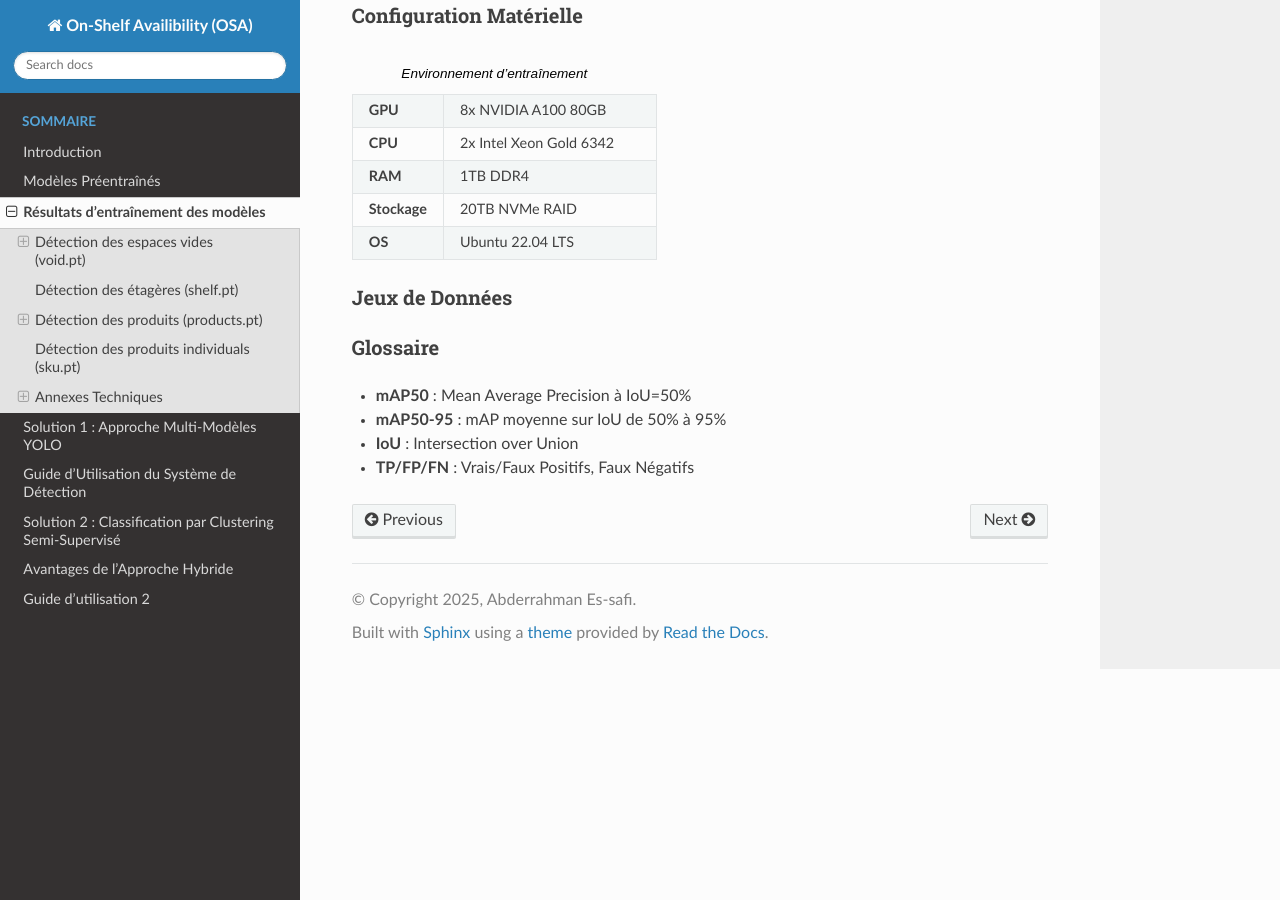
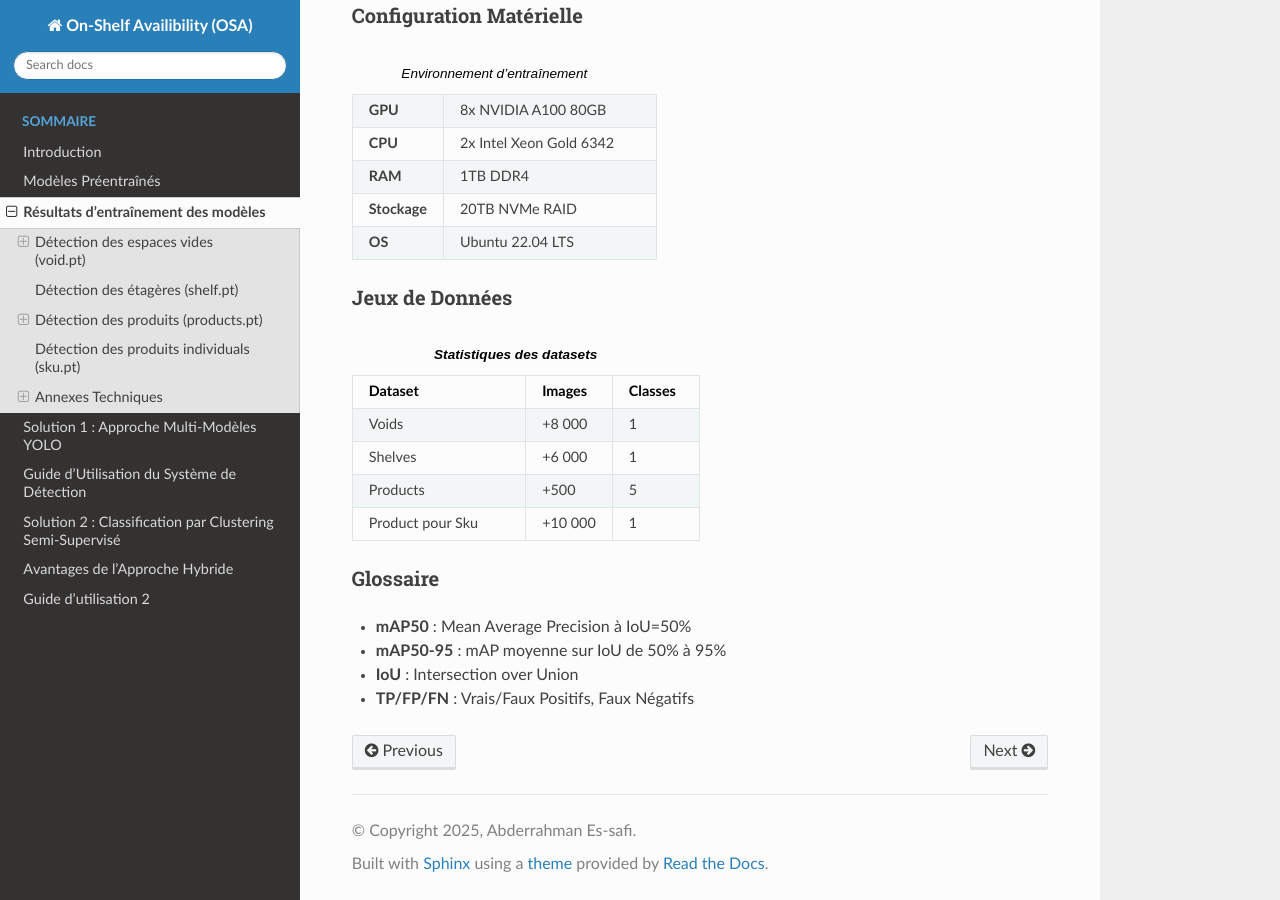
Before and after one commit to abder111/CV_project_osa, a Sphinx documentation site: the page built from docs/source/train_models_results.rst, in a window 1280 px wide and 900 px high, scrolled down 12537 px. Built offline with Sphinx 7.4.7 and the Read the Docs theme 3.1.0, drawn with Linux system fonts in a browser that asks for light colours; some of the changed lines change nothing that is shown.

Commit message:
Update train_models_results.rst

```diff
--- a/docs/source/train_models_results.rst
+++ b/docs/source/train_models_results.rst
@@ -452,24 +452,24 @@ Configuration Matérielle
 Jeux de Données
 ---------------
 
-.. list-table:: Statistiques des datasets
-   :widths: 30 15 15 15 15 15
+.. list-table:: **Statistiques des datasets**
+   :widths: 30 15 15
    :header-rows: 1
 
    * - Dataset
      - Images
      - Classes
    * - Voids
-     - +8,000
+     - +8 000
      - 1
    * - Shelves
-     - +6,000
+     - +6 000
      - 1
    * - Products
      - +500
      - 5
    * - Product pour Sku
-     - +10,000
+     - +10 000
      - 1
 
 Glossaire
```
